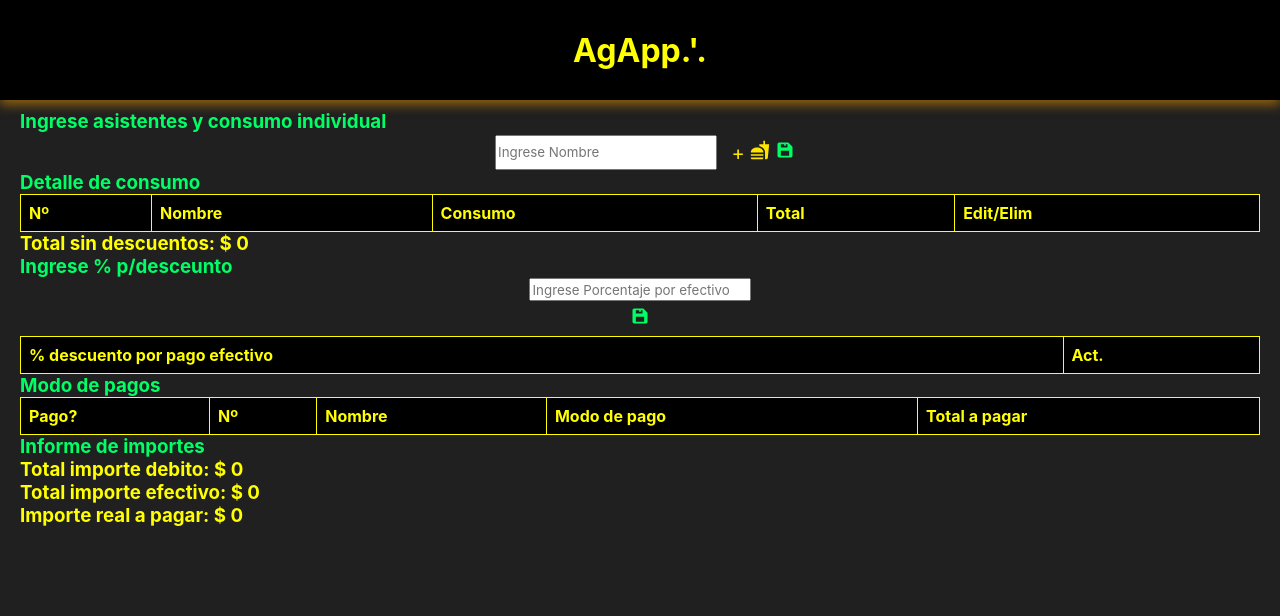
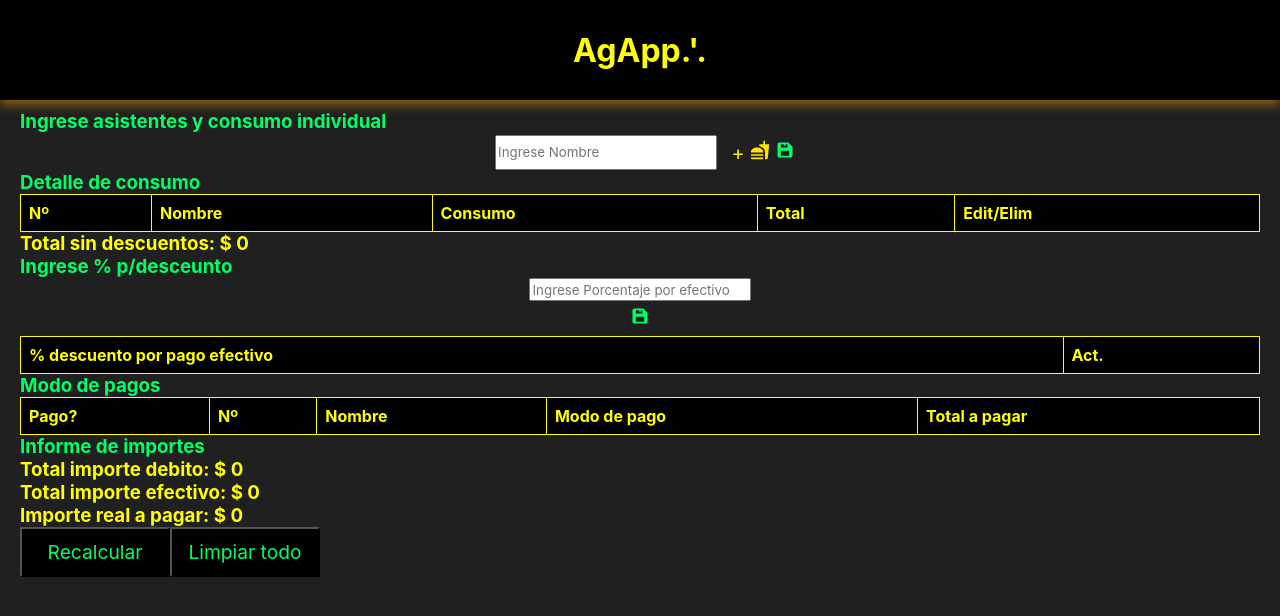
Before and after one commit to elifred2022/agappcard, a React (Create React App) app: page / in a window 1280 px wide. Shown: the top 616 px of the page. Built offline with nearby package versions, Linux system fonts and the light colour scheme.

Commit message:
hecho funcion de reset total y recalcular por si se añaden otros datos

```diff
--- a/src/App.js
+++ b/src/App.js
@@ -24,6 +24,22 @@ function App() {
   }, [state]);
 
   const [consumosListados, setConsumosListados] = useState([]);
+  // FUNCION PARA RESETEAR EL RESULTADO
+  const [resetResults, setResetResults] = useState(false);
+  const [resetStateRender, setResetStateRender] = useState(false);
+
+  useEffect(() => {
+    if (resetResults) {
+      window.location.reload();
+    }
+  }, [resetResults]);
+
+  useEffect(() => {
+    if (resetStateRender) {
+      window.location.reload();
+    }
+  }, [resetStateRender]);
+  /////////////////////////////////////////////////////////////////////
 
   const agregarConsumo = (nuevoConsumo) => {
     setConsumosListados([...consumosListados, nuevoConsumo]);
@@ -41,6 +57,14 @@ function App() {
       type: "EDITAR_PORCENTAJE",
       payload: porcent,
     });
+  }
+
+  function resetResultado() {
+    dispatch({ type: "RESET_RESULTADOS" });
+  }
+
+  function resetState() {
+    dispatch({ type: "RESET" });
   }
 
   return (
@@ -91,10 +115,34 @@ function App() {
         <TotalConDescuento
           dispatch={dispatch}
           comidas={state.comidas}
-          montoComidaGral={state.montoComidaGral}
+          montoComidaDescuento={state.montoComidaDescuento}
           state={state}
           modopago={state.modopago}
         />
+        <button
+          className="btn-calc"
+          onClick={() => {
+            resetResultado();
+            setResetResults(true);
+            /*  if (window.confirm("¿Estás seguro de borrar calculo?")) {
+              resetResultado();
+              setResetResults(true);
+            }*/
+          }}
+        >
+          Recalcular
+        </button>
+        <button
+          className="btn-calc"
+          onClick={() => {
+            if (window.confirm("¿Estás seguro de borrar todo?")) {
+              resetState();
+              setResetStateRender(true);
+            }
+          }}
+        >
+          Limpiar todo
+        </button>
       </main>
     </div>
   );
--- a/src/components/Formulario.js
+++ b/src/components/Formulario.js
@@ -6,8 +6,8 @@ import { v4 as uuidv4 } from "uuid";
 const Formulario = ({ onAgregarConsumo, dispatch }) => {
   const [nombre, setNombre] = useState("");
   const [consumoStore, setConsumoStore] = useState([]);
-  const [importePp, setImportePp] = useState(0);
-  const [importeTotal, setImporteTotal] = useState(0);
+  const [importePp, setImportePp] = useState("");
+  const [importeTotal, setImporteTotal] = useState("");
   const [guardarDisabled, setGuardarDisabled] = useState(true); // Estado para desactivar el botón "Guardar"
   const [formaPago, setFormaPAgo] = useState("debito");
 
@@ -16,7 +16,7 @@ const Formulario = ({ onAgregarConsumo, dispatch }) => {
   const agregarConsumo = () => {
     setConsumoStore([
       ...consumoStore,
-      { id: uuidv4(), consumo: "", importe: 0 },
+      { id: uuidv4(), consumo: "", importe: "" },
     ]);
   };
 
--- a/src/components/ModoPago.js
+++ b/src/components/ModoPago.js
@@ -86,7 +86,7 @@ function Foods({
       calcEfectivo();
     }
     localStorage.setItem(`metodoPago-${usuario.id}`, metodoPago);
-  }, [metodoPago]);
+  }, [metodoPago, usuario.importePp]);
 
   const calcDebito = () => {
     let pagoDebito = usuario.importePp;
--- a/src/components/TotalConDescuento.js
+++ b/src/components/TotalConDescuento.js
@@ -1,9 +1,11 @@
 import React, { useState, useEffect, useMemo } from "react";
 
-const TotalConDescuento = ({ modopago }) => {
+const TotalConDescuento = ({ modopago, dispatch }) => {
   const [totalDebito, setTotalDebito] = useState(0);
   const [totalEfectivo, setTotalEfectivo] = useState(0);
   const [sumaDebEfe, setSumaDebEfe] = useState(0);
+
+  const totalSumaDebEfeString = sumaDebEfe.toString();
 
   // Memorizar los cálculos de los pagos
   const traerDebido = useMemo(
@@ -34,6 +36,11 @@ const TotalConDescuento = ({ modopago }) => {
     // Calcular la suma de debito y efectivo una vez que los valores están actualizados
     const calcSumaDebEfe = totalDebito + totalEfectivo;
     setSumaDebEfe(calcSumaDebEfe);
+
+    dispatch({
+      type: "AGREGAR_TOTALCOMIDADESCUENTO",
+      payload: { calcSumaDebEfe: totalSumaDebEfeString },
+    });
   }, [totalDebito, totalEfectivo]);
 
   return (
--- a/src/reducer/Reducer.js
+++ b/src/reducer/Reducer.js
@@ -1,6 +1,7 @@
 export const initialState = {
   comidas: [],
   montoComidaGral: [],
+  montoComidaDescuento: [],
   porcentaje: [],
   modopago: [],
 };
@@ -36,6 +37,12 @@ export default function Reducer(state, action) {
       return {
         ...state,
         montoComidaGral: [...state.montoComidaGral, action.payload],
+      };
+
+    case "AGREGAR_TOTALCOMIDADESCUENTO":
+      return {
+        ...state,
+        montoComidaDescuento: [...state.montoComidaDescuento, action.payload],
       };
 
     case "AGREGAR_PORCENTAJE":
@@ -77,6 +84,12 @@ export default function Reducer(state, action) {
       };
     }
 
+    case "RESET":
+      return initialState;
+
+    case "RESET_RESULTADOS":
+      return { ...state, modopago: [] };
+
     default: {
       throw Error("Unknown action: " + action.type);
     }
```
